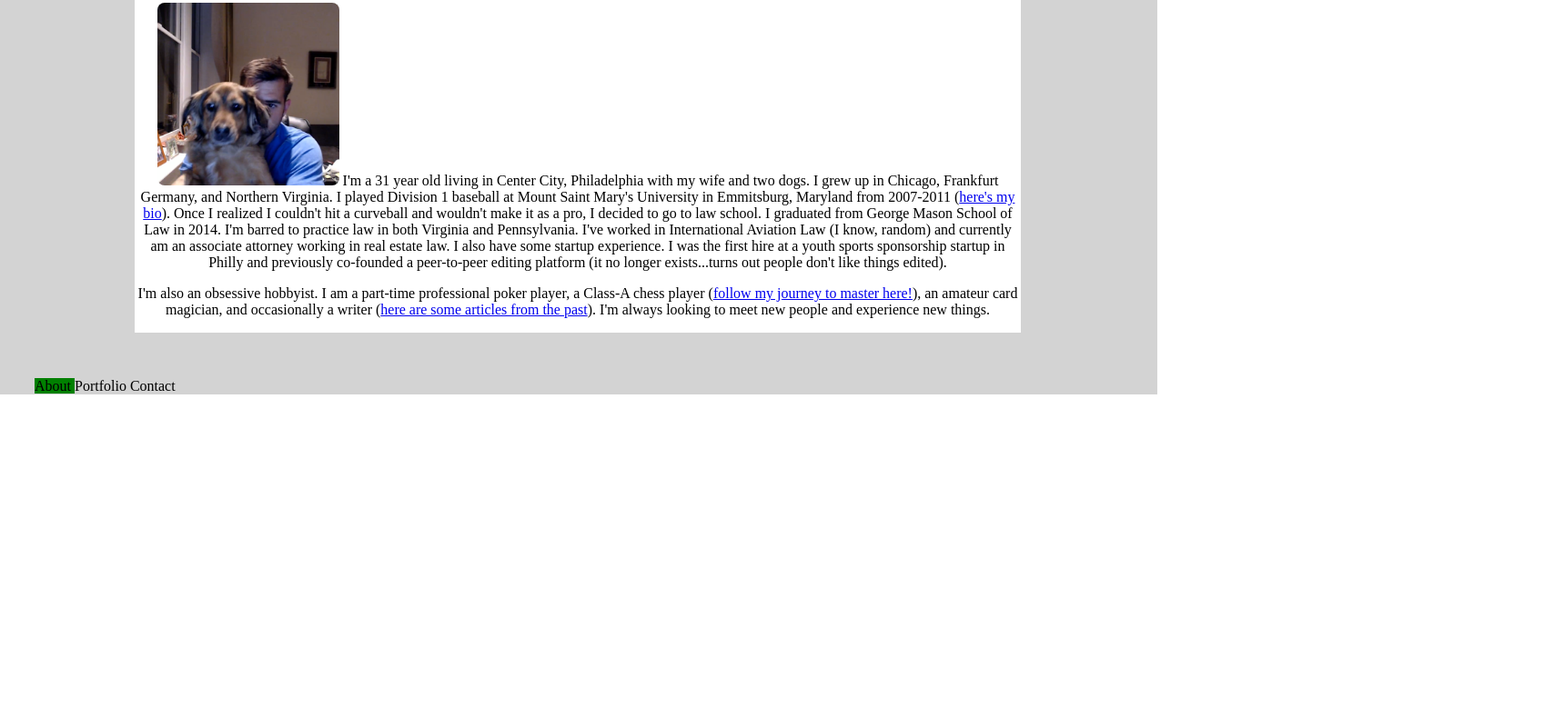
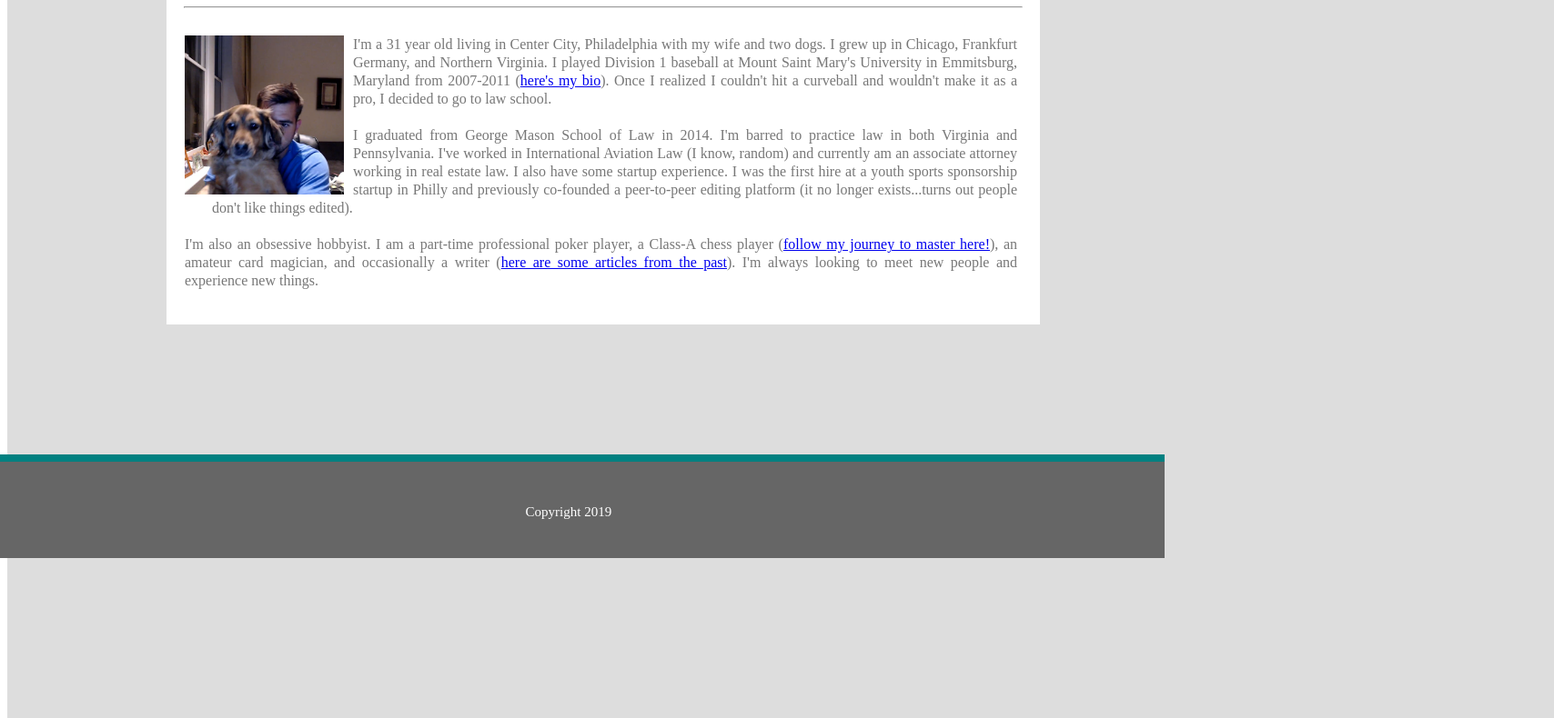
Before and after one commit to TFly33/Basic-Portfolio, a plain HTML site: page index.html in a window 1280 px wide. Shown: the part 186-976 px from the top of the page at 91% size, 1708 px wide, since content can reach past the window. Before the commit the page ends 800 px from the top, so only its background shows below. Drawn offline with Linux system fonts and the light colour scheme.

Commit message:
updated changes. Hopefully have the home page done.

```diff
--- a/assets/css/style.css
+++ b/assets/css/style.css
@@ -4,55 +4,119 @@
     background:teal;
     width: 200px;
     height: 50px;
-    margin-left: 150px;
+    margin-left: 175px;
     margin-right: 200px;
     margin-top: -10px;
     text-align: center;
     color: white;
     padding-top: 15px;
-
 }
 
+.topnav
+
+{
+    color: #7777;
+    margin-right: 225px;
+    float: right;
+    font-size: 20px;
+    margin-top: -40px;
+    text-align: center;
+    padding-top: -10px;
+    text-decoration: none;
+}
+
+.active
+{
+text-decoration: none;
+color: darkgray;
+padding: 20px;
+}
 
 .container
 {
+background-color:#dddddd;
+width: 1700px;
+height: 1500px;
+margin-top: -10 px;
+margin-left: -70 px;
+margin-right: -30 px;
+}
 
-background:lightgray;
-margin-top:-20px;
-margin-left: -10px;
-
-
-
-}
 .box
 {
-background-color:white;
-margin-left:150px;
-margin-right: 150px;
+background-color:#ffffff;
+width: 960px;
+height: 430px;
+margin-left: 175px;
+margin-right: 175px;
 margin-top: 50px;
-margin-bottom: 50px;
+margin-bottom: -50px;
+padding-bottom: 0px;
 float:left;
 text-align:center;
+}
 
+#aboutme
+{
+text-align: left;
+color:teal;
+margin-left: 20px;
+}
+
+hr
+{
+width: 920px;
+height:.5px;
+background: lightgray
+}
+
+#tomted
+{
+float:left;
+height: 175px;
+width: 175px;
+margin-right: 10px;
+margin-left: -30px;
+}
+
+p
+{
+text-align: justify;
+text-justify: inter-word;
+line-height: 1.25;
+margin-left: 50px;
+margin-top: 30px;
+margin-right:25px;
+margin-bottom: -10px;
+float:none;
+color: #777777;
+}
+
+#third
+{
+
+margin-left: 20px;
+}
+
+.footer
+{
+    position: fixed;
+    right: 0;
+    bottom: 0;
+    left: 0;
+    padding: 1rem;
+    background-color:#666666;
+    color: white;
+    border-top: 8px solid teal;
 
 
 }
 
-
-
-
-
-
-#About {
-width: 150px;
-height: 150px;
-background: green;
-border: 2px
+.copyright
+{
+margin-left: 45%;
+margin-bottom: 25px;
+font-size: 15px;
+color: white;
 
 }
-
-#tomted
-{
-border-radius:8px;
-width: 200px;
-}
--- a/index.html
+++ b/index.html
@@ -8,50 +8,77 @@
 </head>
 
 <body>
-  <div class= "myname">
   <!--Special CSS for the header.
     But should this be considered a header?-->
   <header>
+       <div class= "myname">
        Tommy Flynn
+        </div>
+        <!-- Adding the top right navigation menu. I'm going to keep it outside the container. -->
+ <div class= "topnav">
+    <a class= "active"
+        href="about.html">About</a>
+     <a class ="active"
+     href = "portfolio.html"> Portfolio </a>
+    <a class = "active"
+    href= "contact.html"> Contact</a>
+  </div>
       </header>
-    </div>
 
-<div class=container>
+<div class= "container">
   <!--I'm going to make a container to include the "box" in.
     This will allow gray space behind everything.
     The container goes below the header section-->
 
   <div class= "box">
-        <h1 id= "about"> About Me </h1>
-        <p id=paragraph1>
+        <h1 id= "aboutme"> About Me </h1>
+        <!--I need to add a grey line with an "hr" tag, so I'm putting it here. -->
+
+            <div class="block_1">
+
+              <hr/>
+
+                  <p id="first">
                      <img id= "tomted" src="assets/images/TomTed.png" alt="Picture of Tommy">
                       I'm a 31 year old living in Center City, Philadelphia with my wife and two dogs.
                       I grew up in Chicago, Frankfurt Germany, and Northern Virginia.
                       I played Division 1 baseball at Mount Saint Mary's University in Emmitsburg, Maryland from
                       2007-2011 (<a href="https://www.mountathletics.com/sports/bsb/2010-11/bios/flynn_tommy00?view=bio">here's my bio</a>).
                       Once I realized I couldn't hit a curveball and wouldn't make it as a pro, I decided to go to law school.
+                  </p>
+
+                  </p>
+                <!--Separate paragraphs with separate ID tags make it easier to move them each individually-->
+                  <p id="second">
                   I graduated from George Mason School of Law in 2014. I'm barred to practice law in both Virginia and Pennsylvania.
                   I've worked in International Aviation Law (I know, random) and currently am an associate attorney working in real estate law.
                   I also have some startup experience. I was the first hire at a youth sports sponsorship startup in Philly and
                    previously co-founded a peer-to-peer editing platform (it no longer exists...turns out people don't like things edited).
                   </p>
-        <p id=paragraph2>
+
+                  <p id="third">
                   I'm also an obsessive hobbyist. I am a part-time professional poker player, a Class-A chess player
                   (<a href="https://www.moron2master.com">follow my journey to master here!</a>), an amateur card magician, and occasionally a writer
                     (<a href="https://medium.com/@tfly.flynn">here are some articles from the past</a>). I'm always looking to meet new people and experience new things.
 
+                  </p>
+
+            </div>
+  </div>
+</div>
+
+</body>
+
+<!-- I still need a footer. Adding it here.-->
+<footer>
+  <div class= "footer">
+      <p class= "copyright">
+
+          Copyright 2019
 
        </p>
 
   </div>
+</footer>
 
-  <div>
-      <ul>
-        <l id="About"> About </l>
-        <l>Portfolio</l>
-        <l>Contact</l>
-      </ul>
-  </div>
-</div>
-</body>
 </html>
```
Lines whose indentation alone changed are shown as unchanged.
